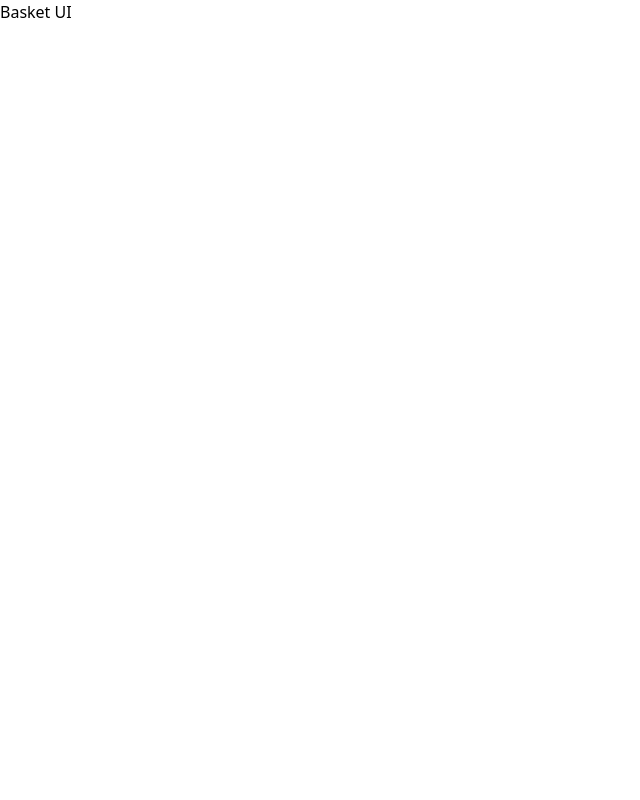
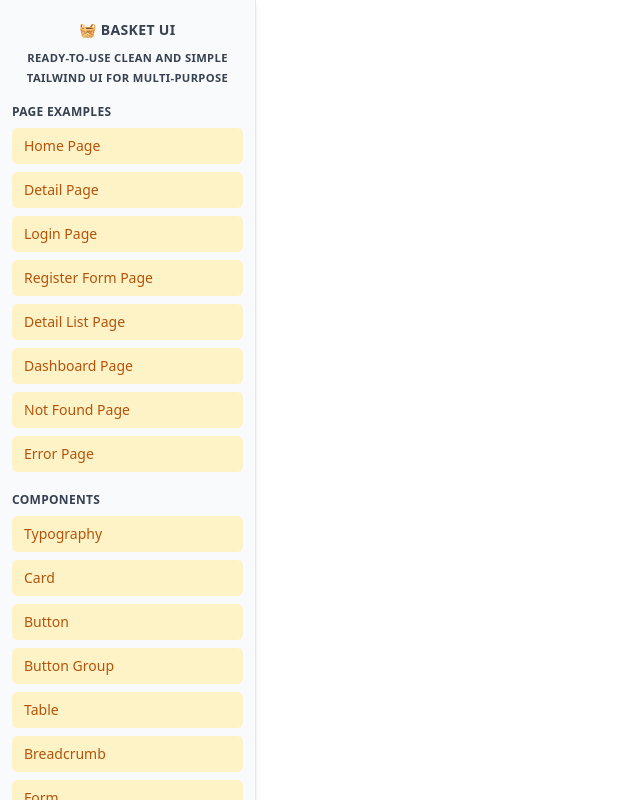
Before and after one commit to heyfirst/basket-ui, a React (Create React App) app: page / in a window 1280 px wide. Shown: the whole page, without its empty margins (0-640 px from the left). Built offline with nearby package versions, Linux system fonts and the light colour scheme.

Commit message:
feat(navbar): add navbar

```diff
--- a/src/App.tsx
+++ b/src/App.tsx
@@ -1,15 +1,15 @@
 import React from 'react';
+import Sidebar from './components/Sidebar';
 
-const App = () => {
+const App: React.FC = () => {
   return (
-    <div className="App">
-      <header className="App-header">
-        <p>
-          Basket UI
-        </p>
-      </header>
+    <div>
+      <Sidebar />
+      <div className="main-wrapper">
+        <div>Hi</div>
+      </div>
     </div>
   );
-}
+};
 
 export default App;
--- /dev/null
+++ b/src/components/Sidebar.tsx
@@ -0,0 +1,85 @@
+import React from "react";
+
+const Sections = [
+  {
+    title: "Page Examples",
+    topics: [
+      { title: "Home Page", link: "/" },
+      { title: "Detail Page", link: "/" },
+      { title: "Login Page", link: "/" },
+      { title: "Register Form Page", link: "/" },
+      { title: "Detail List Page", link: "/" },
+      { title: "Dashboard Page", link: "/" },
+      { title: "Not Found Page", link: "/" },
+      { title: "Error Page", link: "/" },
+    ],
+  },
+  {
+    title: "Components",
+    topics: [
+      { title: "Typography", link: "/" },
+      { title: "Card", link: "/" },
+      { title: "Button", link: "/" },
+      { title: "Button Group", link: "/" },
+      { title: "Table", link: "/" },
+      { title: "Breadcrumb", link: "/" },
+      { title: "Form", link: "/" },
+      { title: "Spinner", link: "/" },
+      { title: "Tooltip", link: "/" },
+      { title: "Avatar", link: "/" },
+      { title: "Tabs", link: "/" },
+      { title: "Icon", link: "/" },
+      { title: "Timeline", link: "/" },
+      { title: "Navbar", link: "/" },
+      { title: "Sidebar", link: "/" },
+      { title: "Pagination", link: "/" },
+      { title: "Select", link: "/" },
+      { title: "Dropdown", link: "/" },
+      { title: "Badge", link: "/" },
+      { title: "Label", link: "/" },
+      { title: "Alert", link: "/" },
+      { title: "Page State", link: "/" },
+      { title: "Filter Bar", link: "/" },
+      { title: "Skeleton", link: "/" },
+      { title: "List", link: "/" },
+      { title: "Modal", link: "/" },
+      { title: "Progress", link: "/" },
+      { title: "Toast", link: "/" },
+    ],
+  },
+];
+
+const Sidebar: React.FC = () => {
+  return (
+    <aside className="fixed top-0 left-0 flex flex-col items-center w-64 h-screen p-3 overflow-auto text-sm border-r shadow-md bg-gray-50">
+      <h1 className="mt-2 mb-4 font-semibold tracking-wide text-center text-gray-700 uppercase text-md">
+        🧺 Basket UI
+        <small className="block mt-2 text-gray-700">
+          Ready-to-use clean and simple Tailwind UI for multi-purpose
+        </small>
+      </h1>
+      {Sections.map((section) => (
+        <section key={section.title} className="w-full mb-3">
+          <h3 className="mb-2 text-xs font-semibold tracking-wide text-gray-700 uppercase">
+            {section.title}
+          </h3>
+          <ul>
+            {section.topics.map((topic) => (
+              <li key={topic.title}>
+                <a
+                  href={topic.link}
+                  className="relative block px-3 py-2 mb-2 text-yellow-700 transition-colors duration-200"
+                >
+                  <span className="absolute inset-0 bg-yellow-100 rounded-md"></span>
+                  <span className="relative">{topic.title}</span>
+                </a>
+              </li>
+            ))}
+          </ul>
+        </section>
+      ))}
+    </aside>
+  );
+};
+
+export default Sidebar;
--- a/src/index.css
+++ b/src/index.css
@@ -1,3 +1,7 @@
+@tailwind base;
+@tailwind components;
+@tailwind utilities;
+
 body {
   margin: 0;
   font-family: -apple-system, BlinkMacSystemFont, 'Segoe UI', 'Roboto', 'Oxygen',
```
